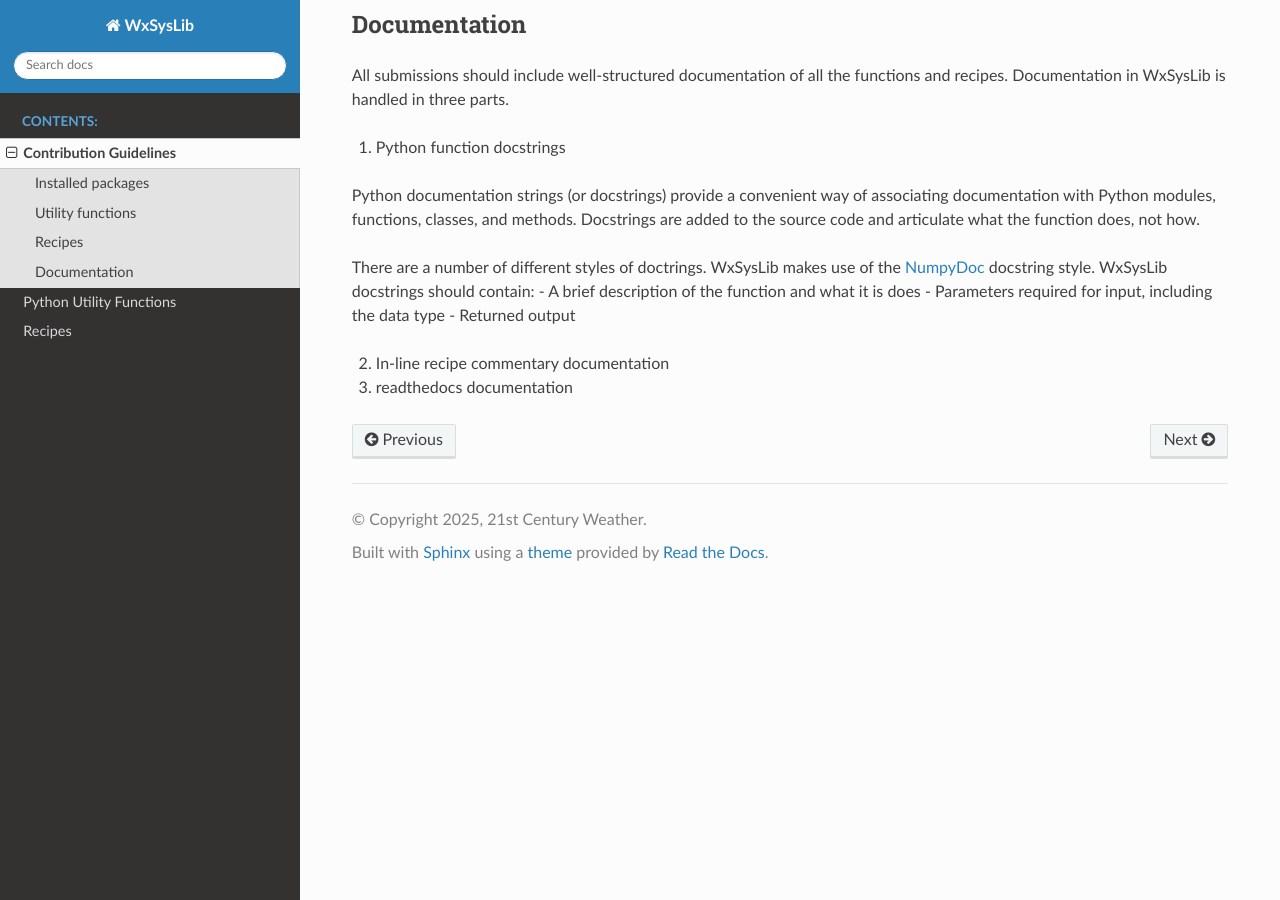
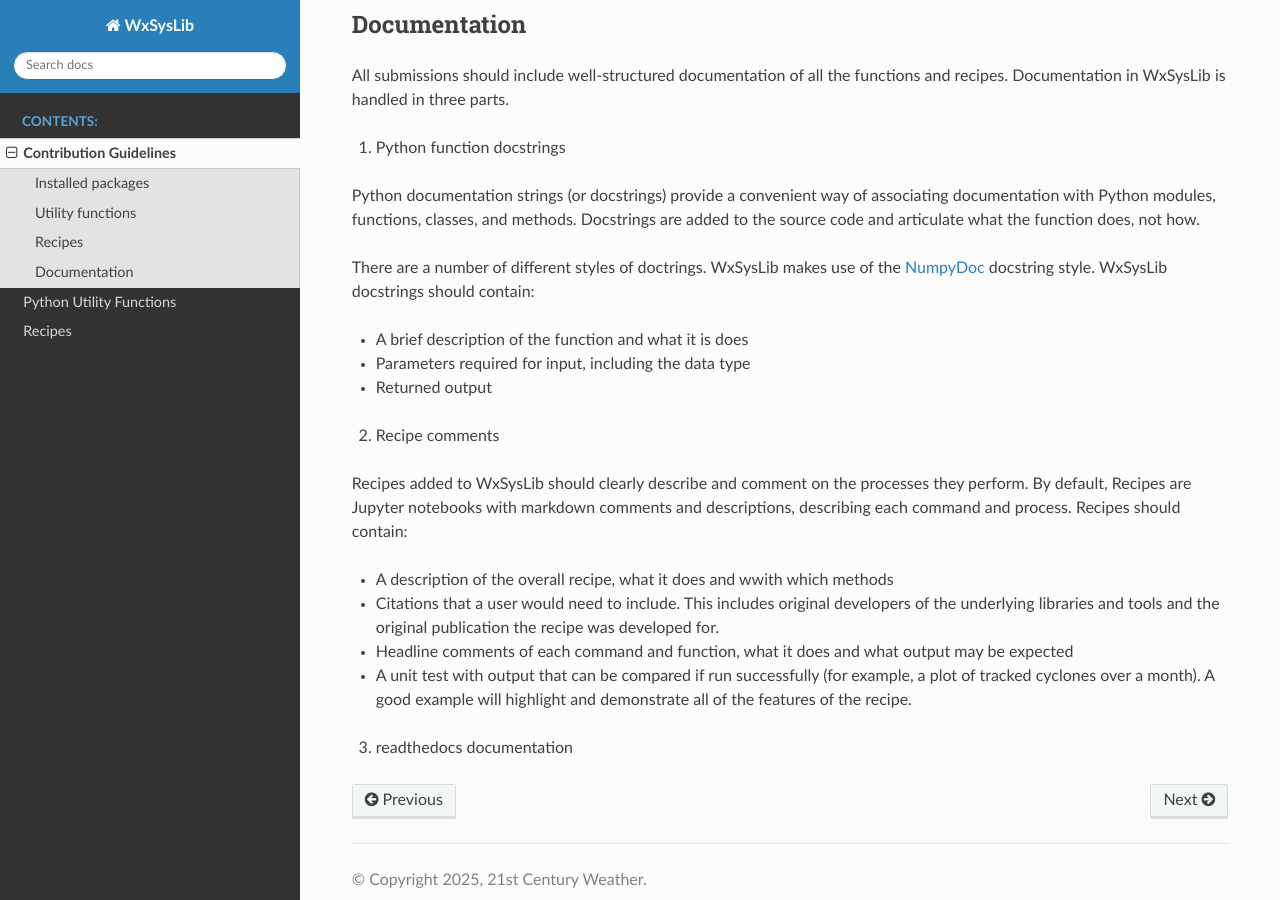
Before and after one commit to andrewbrown31/WxSysLib, a Sphinx documentation site: the page built from docs/contributing.rst, in a window 1280 px wide and 900 px high, scrolled down 1016 px. Built offline with Sphinx 7.4.7 and the Read the Docs theme 3.1.0, drawn with Linux system fonts in a browser that asks for light colours.

Commit message:
Update contributing.rst

```diff
--- a/docs/contributing.rst
+++ b/docs/contributing.rst
@@ -30,10 +30,18 @@
 Python documentation strings (or docstrings) provide a convenient way of associating documentation with Python modules, functions, classes, and methods. Docstrings are added to the source code and articulate what the function does, not how.
 
 There are a number of different styles of doctrings. WxSysLib makes use of the `NumpyDoc <https://numpydoc.readthedocs.io/en/latest/format.html>`_ docstring style. WxSysLib docstrings should contain:
+
 - A brief description of the function and what it is does
 - Parameters required for input, including the data type
 - Returned output
 
-2. In-line recipe commentary documentation
+2. Recipe comments
+
+Recipes added to WxSysLib should clearly describe and comment on the processes they perform. By default, Recipes are Jupyter notebooks with markdown comments and descriptions, describing each command and process. Recipes should contain:
+
+- A description of the overall recipe, what it does and wwith which methods
+- Citations that a user would need to include. This includes original developers of the underlying libraries and tools and the original publication the recipe was developed for.
+- Headline comments of each command and function, what it does and what output may be expected
+- A unit test with output that can be compared if run successfully (for example, a plot of tracked cyclones over a month). A good example will highlight and demonstrate all of the features of the recipe.
 
 3. readthedocs documentation
```
